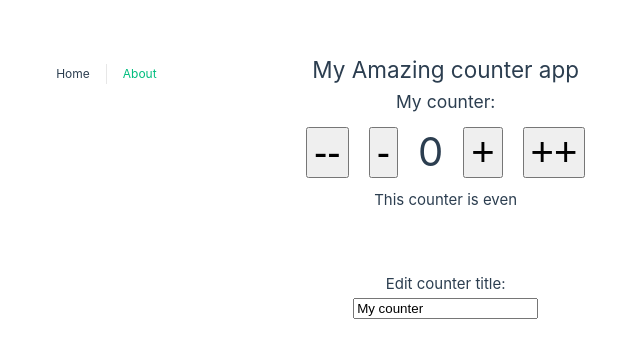
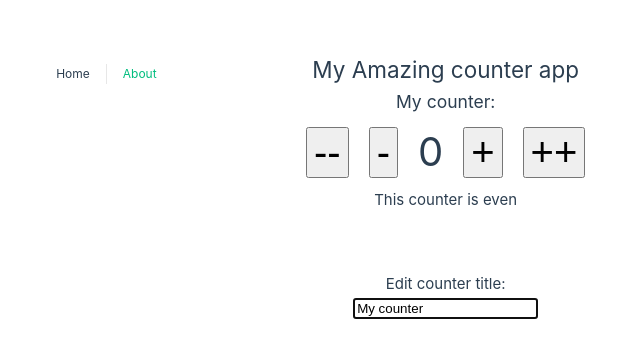
Before and after one commit to leonbohdan/vue-composition-api-basics, a Vue app: page / in a window 1280 px wide. Shown: the part 214-572 px from the top of the page, without its empty margins (364-1004 px from the left). Built offline with nearby package versions, Linux system fonts and the light colour scheme.

Commit message:
directives

```diff
--- /dev/null
+++ b/src/directives/vAutofocus.js
@@ -0,0 +1,5 @@
+export const vAutofocus = {
+  mounted: (el) => {
+    el.focus();
+  },
+};
--- a/src/views/HomeView.vue
+++ b/src/views/HomeView.vue
@@ -17,7 +17,7 @@
 
     <div class="edit">
       <h4>Edit counter title:</h4>
-      <input v-model="counterData.title" type="text">
+      <input v-model="counterData.title" v-Autofocus type="text">
     </div>
   </div>
 </template>
@@ -32,6 +32,7 @@ import {
   watch,
   onMounted,
 } from 'vue';
+import { vAutofocus } from '@/directives/vAutofocus';
 
 /*
 appTitle
@@ -71,6 +72,15 @@ const decreaseCounter = (amount) => {
 onMounted(() => {
   console.log('Do staff related to Counter');
 });
+
+/*
+directives
+ */
+// const vAutofocus = {
+//   mounted: (el) => {
+//     el.focus();
+//   },
+// };
 </script>
 
 <style>
```
